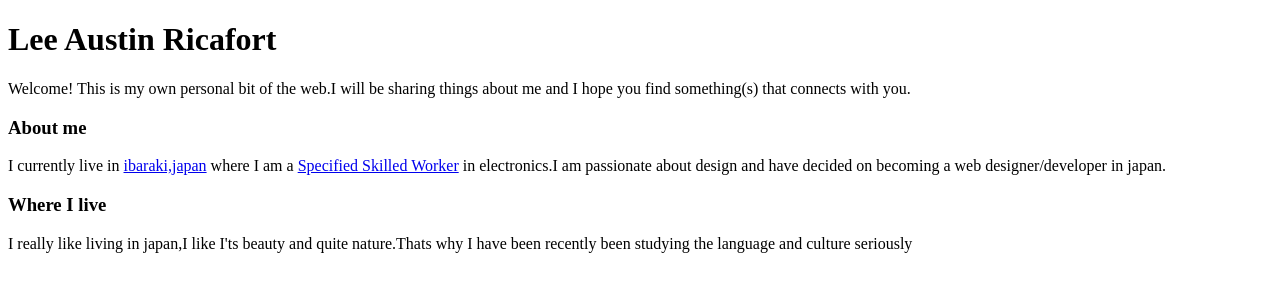
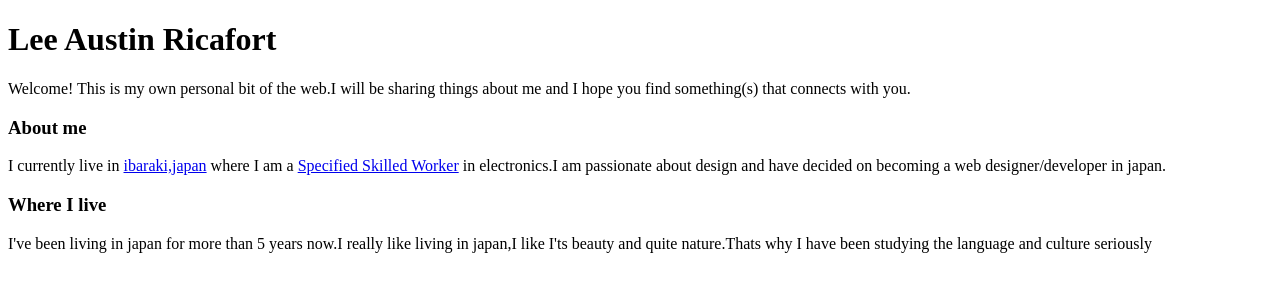
Before and after one commit to Leeaustinricafort/Ricafort, a plain HTML site: page personalwebsite/index.html in a window 1280 px wide. Drawn offline with Linux system fonts and the light colour scheme.

Commit message:
fixed typo

```diff
--- a/personalwebsite/index.html
+++ b/personalwebsite/index.html
@@ -12,6 +12,6 @@
             <h3>About me</h3>
                 <p>I currently live in <a href="https://en.wikipedia.org/wiki/Ibaraki_Prefecture">ibaraki,japan</a> where I am a <a href="https://www.mofa.go.jp/mofaj/ca/fna/ssw/us/overview/">Specified Skilled Worker</a> in electronics.I am passionate about design and have decided on becoming a web designer/developer in japan.</p>
             <h3>Where I live</h3>
-                <p>I really like living in japan,I like I'ts beauty and quite nature.Thats why I have been recently been studying the language and culture seriously </p>
+                <p>I've been living in japan for more than 5 years now.I really like living in japan,I like I'ts beauty and quite nature.Thats why I have been studying the language and culture seriously </p>
 </body>
 </html>
```
